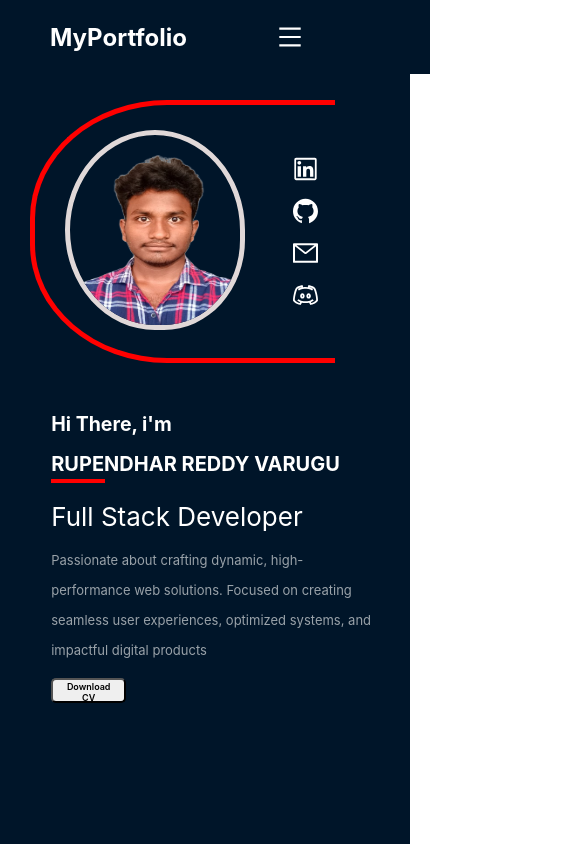
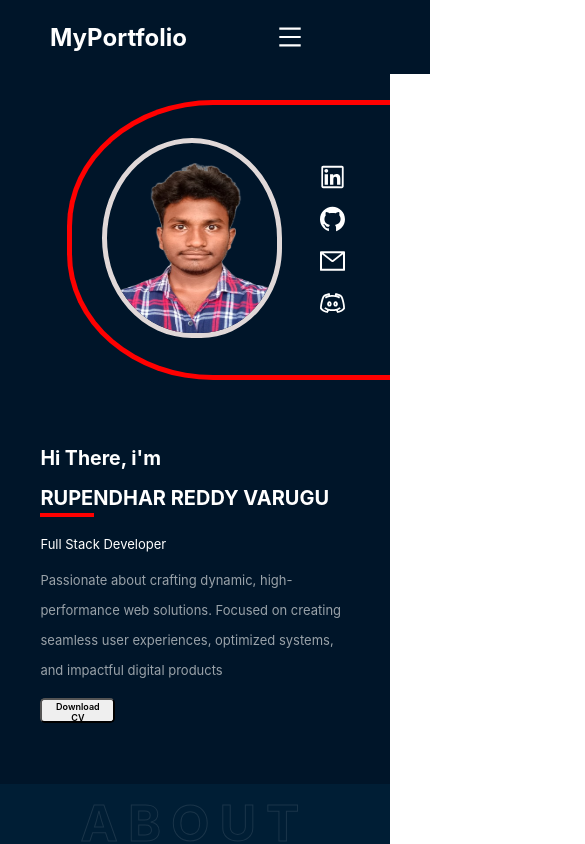
Before and after one commit to RupendharReddy/Portfolio, a React (Vite) app: page / in a window 390 px wide. Shown: the top 844 px of the page, 585 px wide, since content can reach past the window. Built offline with nearby package versions, Linux system fonts and the light colour scheme.

Commit message:
Done the Hero component responsive for mobiles and pc's

```diff
--- a/src/App.css
+++ b/src/App.css
@@ -0,0 +1,5 @@
+@media screen and (max-width: 768px) {
+    *{
+        overflow-x: hidden;
+    }
+}
--- a/src/App.jsx
+++ b/src/App.jsx
@@ -7,6 +7,8 @@ import Projects from "./components/Projects";
 import Contact from "./components/Contact";
 import Certificates from './components/Certificates';
 import Services from './components/Services';
+
+import ScreenWarningPopup from './components/ScreenWarningPopup';
 import './App.css'
 
 
@@ -16,6 +18,7 @@ function App() {
     <>
       <div>
         {/* <Landing/> */}
+        <ScreenWarningPopup />
         <Navbar />
         <Hero />
         <About />
--- a/src/components/Hero.jsx
+++ b/src/components/Hero.jsx
@@ -11,7 +11,7 @@ const { Title, Paragraph } = Typography;
 
 const Hero = () => {
   return (
-    <section id="hero" style={{ padding: "100px 0px 100px 20px", backgroundColor: "#001529" }}>
+    <section id="hero" style={{ padding: "100px 0px 60px 10px", backgroundColor: "#001529" }}>
       <div class="placeholder">
         <h5>R<br />u<br />p<br />e</h5>
       </div>
@@ -34,7 +34,8 @@ const Hero = () => {
             ]}
             wrapper="span"
             speed={50}
-            style={{ fontSize: '2em', display: 'inline-block' }}
+            className="typed-text"
+            style={{ display: 'inline-block' }}
             repeat={Infinity}
           />
           <p>Passionate about crafting dynamic, high-performance web solutions. Focused on creating seamless user experiences, optimized systems, and impactful digital products</p>
@@ -47,7 +48,7 @@ const Hero = () => {
           <div className="imgdiv2">
             <img src={rupe} alt="Rupe"/>
           </div>
-          <div className="social_links">
+          {/* <div className="social_links"> */}
           <div className="social_links">
             <a href="https://www.linkedin.com/in/rupendhar-reddy-varugu-390a53263/" target="_blank" rel="noopener noreferrer">
               <LinkedinOutlined className="link" />
@@ -61,7 +62,7 @@ const Hero = () => {
             <a href="#" target="_blank" rel="noopener noreferrer">
               <DiscordOutlined className="link" />
             </a>
-          </div>
+          {/* </div> */}
           </div>
         </div>
       </div>
--- a/src/components/Navbar.jsx
+++ b/src/components/Navbar.jsx
@@ -9,7 +9,7 @@ const Navbar = () => {
 
   const menuItems = [
     { key: "hero", label: "HOME" },
-    { key: "about", label: "ABOUT ME" },
+    { key: "about", label: "ABOUT_ME" },
     { key: "projects", label: "PROJECTS" },
     { key: "certificates", label: "CERTIFICATES" },
     { key: "services", label: "SERVICES" },
--- /dev/null
+++ b/src/components/ScreenWarningPopup.jsx
@@ -0,0 +1,32 @@
+import React, { useEffect, useState } from 'react';
+import { Modal } from 'antd';
+
+const ScreenWarningPopup = () => {
+  const [isModalVisible, setIsModalVisible] = useState(false);
+
+  useEffect(() => {
+    const width = window.innerWidth;
+    if (width > 430 && width < 1024) {
+      setIsModalVisible(true);
+    }
+  }, []);
+
+  const handleOk = () => {
+    setIsModalVisible(false);
+  };
+
+  return (
+    <Modal
+      title="Responsive Notice"
+      open={isModalVisible}
+      onOk={handleOk}
+      onCancel={handleOk}
+      okText="Got it!"
+    >
+      <p>This site is optimized for mobile and desktop views.</p>
+      <p>For the best experience, please use a mobile device or a PC.</p>
+    </Modal>
+  );
+};
+
+export default ScreenWarningPopup;
--- a/src/styles/about.css
+++ b/src/styles/about.css
@@ -1,4 +1,5 @@
 #about {
+    width: 100%;
     background-color: #001e35;
     /* padding: 80px 50px; */
     padding-bottom: 80px;
@@ -98,3 +99,67 @@
   font-size: 13px;
   color: #d4e0f0;
 } */
+
+@media screen and (max-width: 320px) and (max-width:376px){
+  #about{
+    background-color: aquamarine;
+  }
+  .outlined-text{
+    font-size: 50px;
+  }
+  .about-image-div{
+    /* width: 100%; */
+    /* height: 100px; */
+  }
+   .about-container{
+    flex-direction: column;
+   }
+  .about-image-bg{
+    width: 200px;
+    height: 400px;
+  }
+  .about-image{
+    width: 200px;
+    height: 400px;
+  }
+}
+@media screen and (max-width: 376px) and (max-width:431px){
+  .outlined-text{
+    font-size: 50px;
+  }
+  /* .about-image-div{
+    width: 100px;
+    height: 00px;
+  } */
+   .about-container{
+    flex-direction: column;
+   }
+  .about-image-bg{
+    width: 200px;
+    height: 400px;
+  }
+  .about-image{
+    width: 150px;
+    height: 400px;
+  }
+}
+@media screen and (max-width: 431px) and (max-width:769px){
+  .outlined-text{
+    font-size: 50px;
+  }
+  /* .about-image-div{
+    width: 100px;
+    height: 00px;
+  } */
+   .about-container{
+    flex-direction: column;
+   }
+  .about-image-bg{
+    width: 200px;
+    height: 400px;
+  }
+  .about-image{
+    width: 150px;
+    height: 400px;
+  }
+}
--- a/src/styles/hero.css
+++ b/src/styles/hero.css
@@ -1,6 +1,7 @@
 #hero{
     height: 80vh;
-    width: 100%;
+    background-color: #001529;
+    /* width: 100%; */
 }
 .container{
     display: flex;
@@ -131,27 +132,113 @@
     color: white;
 }
 
+/* @media screen and (min-width: 375px) and (min-width: 425px){
+    #hero{
+        overflow: hidden;
+    }
+    .placeholder{
+        display: none;
 
-@media screen and (max-width: 768px){
-    .placeholder h5{
-        display: none;
+    }
+    .social_links  a{
+        margin-right: 20px;
     }
     .imgdiv{
-        position: absolute;
+        position: relative;
         width: 300px;
         height: 39vh;
         border: 5px solid red;
         border-right: 0px;
         background-color: #001529;
         border-radius: 45% 0% 0% 45% ;
-        z-index: 200;
+        z-index: 0;
         margin-right: 0;
-        margin-left: 10px;
+        margin-left: -270px;
         padding-left: 0px;
     }
     .imgdiv2{
         width:100%;
-        z-index: 2;
+        padding: 6% 0% 6% 0%;
+    }
+    .imgdiv2 img{
+        width: 170px;
+        height: 190px;
+        margin-left: 30px;
+        border: 5px solid rgb(224, 216, 216);
+        border-radius: 50% 50% 45% 50% ;
+    }
+    .link{
+        padding: 7px;
+        width: 25px;
+    }
+    .social_links{
+        margin-right: 5px;
+    }
+    .content{
+        overflow: hidden;
+        margin-top: 45vh;
+        font-size: 13px;
+    }
+    #name{
+        font-size: 20px;
+    }
+    .content{
+        width: 83%;
+    }
+    .content h5{
+        border: 2px solid red;
+        width: 50px;
+        margin-top: 0%;
+        border: 0px 0px 4px 0px ;
+    }
+    .content a button{
+        height: 25px;
+        width: 75px;
+        font-size: 9px;
+    }
+} */
+@media screen and (min-width: 320px) and (max-width: 376px){
+    #hero{
+        overflow: hidden;
+        height: auto;
+    }
+    .placeholder{
+        display: none;
+        /* margin-top: 120px; */
+
+    }
+    /* .placeholder h5{
+        -webkit-text-stroke-width: 1.7px;
+        font-size: 8vw;
+        letter-spacing: 0.1rem;
+        line-height: 1.1;
+    } */
+    .social_links  a{
+        /* margin-right: 20px; */
+    }
+    .container{
+        flex-direction: column-reverse;
+        /* justify-content: center;
+        align-items: center; */
+    }
+    .imgdiv{
+        position: relative;
+        width: 300px;
+        height: 270px;
+        border: 5px solid red;
+        border-right: 0px;
+        /* background-color: #001529; */
+        /* background-color:brown; */
+        border-radius: 45% 0% 0% 45% ;
+        z-index: 0;
+        margin-right: 0;
+        margin-left:10%;
+        padding-left: 0px;
+    }
+    .imgdiv2{
+        position: absolute;
+        width:100%;
+        /* z-index: 2; */
         /* border-radius: 50% 50% 0% 50% ; */
         padding: 6% 0% 6% 0%;
     }
@@ -169,11 +256,14 @@
         width: 25px;
         /* font-size: 2px; */
     }
-    .social_links{
-        margin-right: 5px;
+    .social_links a{
+        margin-right: 0px;
+        margin-left: 240px;
     }
     .content{
-        margin-top: 45vh;
+        /* overflow-y: hidden; */
+        /* content: none; */
+        /* margin-top: 45vh; */
         font-size: 13px;
     }
     #name{
@@ -185,7 +275,103 @@
     .content h5{
         border: 2px solid red;
         width: 50px;
-        margin-top: 0%;
+        /* margin-top: 0%; */
+        /* height: 50px; */
+        border: 0px 0px 4px 0px ;
+    }
+    .content a button{
+        height: 25px;
+        width: 75px;
+        font-size: 9px;
+    }
+    .typed-text{
+        font-size: 5px !important;
+    }
+
+}
+@media screen and (min-width: 376px) and (max-width: 431px){
+    #hero{
+        overflow: hidden;
+        height: auto;
+        /* padding: 100px 0px 50px 0px; */
+    }
+    .placeholder{
+        display: none;
+        /* margin-top: 120px; */
+
+    }
+    /* .placeholder h5{
+        -webkit-text-stroke-width: 1.7px;
+        font-size: 8vw;
+        letter-spacing: 0.1rem;
+        line-height: 1.1;
+    } */
+    .social_links  a{
+        /* margin-right: 20px; */
+    }
+    .container{
+        flex-direction: column-reverse;
+        /* justify-content: center;
+        align-items: center; */
+    }
+    .imgdiv{
+        position: relative;
+        width: 320px;
+        height: 270px;
+        border: 5px solid red;
+        border-right: 0px;
+        /* background-color: #001529; */
+        /* background-color:brown; */
+        border-radius: 45% 0% 0% 45% ;
+        z-index: 0;
+        margin-right: 0;
+        margin-left:15%;
+        padding-left: 0px;
+    }
+    .imgdiv2{
+        position: absolute;
+        width:100%;
+        /* z-index: 2; */
+        /* border-radius: 50% 50% 0% 50% ; */
+        padding: 0% 0% 0% 0%;
+    }
+    .imgdiv2 img{
+        width: 170px;
+        height: 190px;
+        margin-left: 30px;
+        /* padding-left: 50px; */
+        border: 5px solid rgb(224, 216, 216);
+        /* border: 100px; */
+        border-radius: 50% 50% 45% 50% ;
+    }
+    .link{
+        padding: 7px;
+        width: 25px;
+        /* font-size: 2px; */
+    }
+    .social_links a{
+        margin-right: 0px;
+        margin-left: 200px;
+    }
+    .content{
+        /* overflow-y: hidden; */
+        /* content: none; */
+        /* margin-top: 45vh; */
+        padding-top: 50px;
+        padding-bottom: 0px;
+        font-size: 13px;
+
+    }
+    #name{
+        font-size: 20px;
+    }
+    .content{
+        width: 83%;
+    }
+    .content h5{
+        border: 2px solid red;
+        width: 50px;
+        /* margin-top: 0%; */
         /* height: 50px; */
         border: 0px 0px 4px 0px ;
     }
@@ -196,17 +382,91 @@
     }
 
 }
+@media screen and (min-width: 431px) and (max-width: 769px){
+    #hero{
+        overflow: hidden;
+    }
+    .placeholder{
+        display: none;
+        /* margin-top: 120px; */
 
-@media screen and (min-height: 769px) and (max-width: 915px){
+    }
+    /* .placeholder h5{
+        -webkit-text-stroke-width: 1.7px;
+        font-size: 8vw;
+        letter-spacing: 0.1rem;
+        line-height: 1.1;
+    } */
+    .social_links  a{
+        /* margin-right: 20px; */
+    }
+    .container{
+        flex-direction: column-reverse;
+        /* justify-content: center;
+        align-items: center; */
+    }
     .imgdiv{
+        position: relative;
+        width: 300px;
+        height: 39vh;
+        border: 5px solid red;
+        border-right: 0px;
+        /* background-color: #001529; */
+        /* background-color:brown; */
+        border-radius: 45% 0% 0% 45% ;
+        z-index: 0;
+        margin-right: 0;
+        margin-left:28%;
+        padding-left: 0px;
+    }
+    .imgdiv2{
         position: absolute;
-        width: 300px;
-        height: 30vh;
+        width:100%;
+        /* z-index: 2; */
+        /* border-radius: 50% 50% 0% 50% ; */
+        padding: 6% 0% 6% 0%;
+    }
+    .imgdiv2 img{
+        width: 170px;
+        height: 190px;
+        margin-left: 30px;
+        /* padding-left: 50px; */
+        border: 5px solid rgb(224, 216, 216);
+        /* border: 100px; */
+        border-radius: 50% 50% 45% 50% ;
+    }
+    .link{
+        padding: 7px;
+        width: 25px;
+        /* font-size: 2px; */
+    }
+    .social_links a{
+        margin-right: 0px;
+        margin-left: 240px;
     }
     .content{
-        margin-top: 35vh;
+        /* overflow-y: hidden; */
+        /* content: none; */
+        /* margin-top: 45vh; */
+        font-size: 13px;
     }
-}
-@media screen and (min-width: 769px) and (max-width: 1023px){
+    #name{
+        font-size: 20px;
+    }
+    .content{
+        width: 83%;
+    }
+    .content h5{
+        border: 2px solid red;
+        width: 50px;
+        /* margin-top: 0%; */
+        /* height: 50px; */
+        border: 0px 0px 4px 0px ;
+    }
+    .content a button{
+        height: 25px;
+        width: 75px;
+        font-size: 9px;
+    }
 
 }
```
Also changed, not shown: src/components/Services.jsx (+29 -16 lines).
